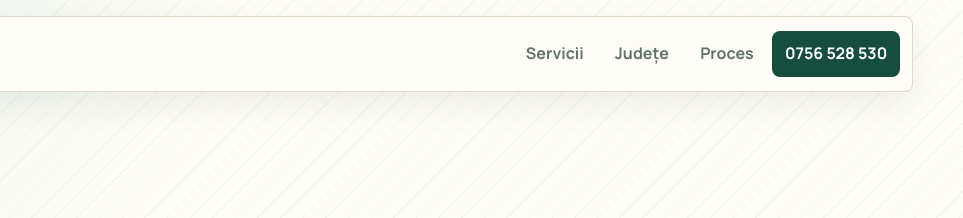
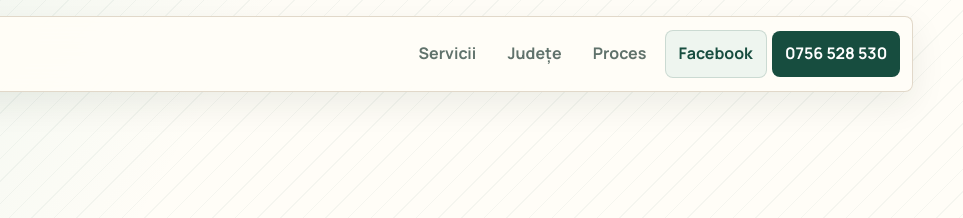
Before and after one commit to alexandru2908/izolatii-spuma, a plain HTML site: page judete/olt.html in a window 1280 px wide. Shown: the top 218 px of the page, 317-1280 px from the left. Drawn offline with Linux system fonts and the light colour scheme.

Commit message:
Add Facebook link to header navigation

```diff
--- a/judete/olt.html
+++ b/judete/olt.html
@@ -25,7 +25,8 @@
   <header class="site-header" id="top">
     <a class="brand" href="../index.html" aria-label="Izolații Spumă Oltenia - prima pagină"><span class="brand-mark"><img src="../logo.png" alt="Team Construct Oltenia"></span><span><strong>Izolații Spumă Oltenia</strong><small>spumă poliuretanică aplicată local</small></span></a>
     <button class="menu-toggle" type="button" aria-expanded="false" aria-controls="main-menu"><span></span><span></span><span></span><span class="sr-only">Deschide meniul</span></button>
-    <nav class="main-nav" id="main-menu" aria-label="Meniu principal"><a href="../index.html#servicii">Servicii</a><a href="../index.html#judete">Județe</a><a href="../index.html#proces">Proces</a><a class="nav-cta" href="tel:+40756528530">0756 528 530</a></nav>
+    <nav class="main-nav" id="main-menu" aria-label="Meniu principal"><a href="../index.html#servicii">Servicii</a><a href="../index.html#judete">Județe</a><a href="../index.html#proces">Proces</a><a class="nav-social" href="https://www.facebook.com/profile.php?id=61550824606848" target="_blank" rel="noopener noreferrer">Facebook</a>
+      <a class="nav-cta" href="tel:+40756528530">0756 528 530</a></nav>
   </header>
 
   <main>
--- a/styles.css
+++ b/styles.css
@@ -179,6 +179,19 @@
 .main-nav a:focus-visible {
   color: var(--ink);
   background: var(--surface-strong);
+}
+
+.main-nav .nav-social {
+  color: var(--green);
+  border: 1px solid rgba(23, 77, 63, 0.16);
+  background: rgba(42, 157, 143, 0.08);
+}
+
+.main-nav .nav-social:hover,
+.main-nav .nav-social:focus-visible {
+  color: var(--green-2);
+  border-color: rgba(23, 77, 63, 0.28);
+  background: rgba(42, 157, 143, 0.14);
 }
 
 .main-nav .nav-cta {
```
Also changed, not shown: index.html (+1 -0 lines), judete/dolj.html (+1 -0 lines), judete/gorj.html (+2 -1 lines), judete/mehedinti.html (+2 -1 lines), judete/teleorman.html (+2 -1 lines), judete/valcea.html (+2 -1 lines).
